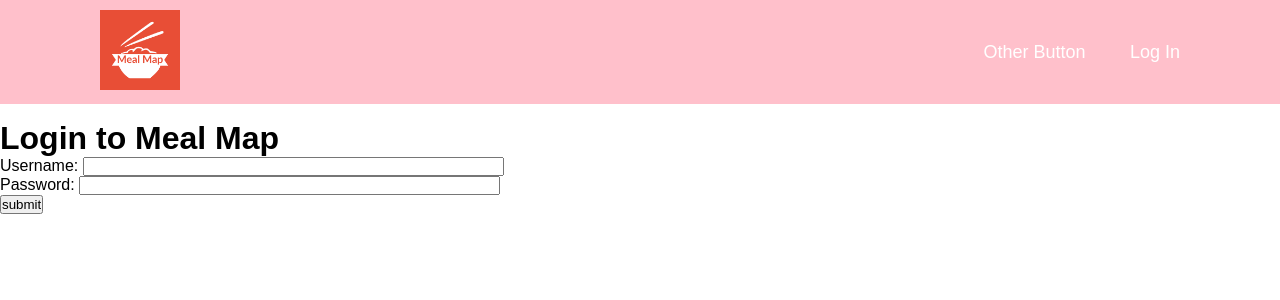
After one commit to SpicyNoodleSoup/meal_map_project, a Django app: page /meal-map/login/ in a window 1280 px wide. The commit adds this page. Shown: the top 300 px of the page. Run offline with Django 3.2, Linux system fonts and the light colour scheme.

Commit message:
added templates and style sheet, also static media

```diff
--- a/meal_map_project/meal_map/urls.py
+++ b/meal_map_project/meal_map/urls.py
@@ -8,4 +8,9 @@ urlpatterns = [
     path('restaurants/', views.RestaurantListView, name='restaurant-list'),
     path('restaurants/<int:pk>/', views.RestaurantDetailView, name='restaurant-detail'),
 
+    path('base/', views.base, name ='base'),
+    path('login/', views.login, name='login'),
+    path('homepage/', views.homepage, name='homepage')
+
+
 ]
--- a/meal_map_project/meal_map/views.py
+++ b/meal_map_project/meal_map/views.py
@@ -16,3 +16,20 @@ class RestaurantDetailView(DetailView):
     model = Restaurant
     template_name = 'restaurants/restaurant_detail.html'  # Adjust path Later
     context_object_name = 'restaurant'
+
+
+
+# Just the base html template, so i can see how it looks when im working on it - Luke
+def base(request):
+
+    response = render(request, 'meal_map/base.html')
+    return response
+
+
+def login(request):
+    response = render(request, 'meal_map/login.html')
+    return response
+
+def homepage(request):
+    response = render(request, 'meal_map/homepage.html')
+    return response
--- /dev/null
+++ b/meal_map_project/static/css/style.css
@@ -0,0 +1,56 @@
+* {
+    margin: 0;
+    padding: 0;
+    box-sizing: border-box;
+    font-family: "Poppins", sans-serif;
+};
+
+body {
+    min-height: 100vh;
+}
+
+.header {
+    position: fixed;
+    top: 0;
+    left: 0;
+    width: 100%;
+    padding: 10px 100px;
+    background: pink;
+    display: flex;
+    justify-content: space-between;
+    align-items: center;
+    z-index: 100;
+}
+
+.navbar a {
+    position: relative;
+    font-size: 18px;
+    color: white;
+    font-weight: 500;
+    text-decoration: none;
+    margin-left: 40px;
+}
+
+.navbar a::before {
+    content: '';
+    position: absolute;
+    top: 100%;
+    left: 0;
+    width: 0;
+    height: 2px;
+    background: white;
+    transition: 0.3s;
+}
+
+.navbar a:hover::before {
+    width: 100%;
+}
+
+.logo img {
+    width: 80px;
+    height: 80px;
+}
+
+.main-content {
+    margin-top: 120px; /* Adjust this value to the height of your header */
+}
--- a/meal_map_project/templates/meal_map/base.html
+++ b/meal_map_project/templates/meal_map/base.html
@@ -1,5 +1,7 @@
 <!-- base.html -->
 <!DOCTYPE html>
+
+{% load staticfiles %}
 <html lang="en">
 <head>
     <meta charset="UTF-8">
@@ -11,17 +13,33 @@
         {% endblock %}
     </title>
     <!-- Link to CSS files -->
+    <link rel="stylesheet" href="{% static 'css/style.css' %}">
     <!-- Link to JS files -->
 </head>
+
 <body>
-    <header>
+    <div>
+    <header class="header">
+        <a href="/meal-map/homepage/" class="logo">
+            <img src="{% static 'images/logo.jpeg' %}" alt="Picture of logo" />
+        </a>
 
+        <nav class="navbar">
+            <a href="#">Other Button</a>
+            <a href="/meal-map/login">Log In</a>
+        </nav>
+    </header>
+    </div>
 
-    </header>
+    <div>
+    <main class="main-content">
+        {% block content %}
+        <!-- This block will be overridden by child templates -->
+        {% endblock %}
+        </div>
 
-    {% block content %}
-    <!-- This block will be overridden by child templates -->
-    {% endblock %}
+    </main>
+    <div>
 
     <footer>
         <!-- Footer content -->
--- /dev/null
+++ b/meal_map_project/templates/meal_map/login.html
@@ -0,0 +1,20 @@
+{% extends 'meal_map/base.html' %}
+{% load staticfiles %}
+
+{% block title %}
+    Login
+{% endblock %}
+
+
+
+{% block content %}
+<h1>Login to Meal Map</h1>
+<form id="login_form" method="post" action="{% url 'meal_map:login' %}">
+    {% csrf_token %}
+    Username: <input type="text" name="username" value="" size="50">
+    <br />
+    Password: <input type="password" name="password" value="" size="50">
+    <br />
+    <input type="submit" value="submit" />
+</form>
+{% endblock %}
```
Also changed, not shown: meal_map_project/templates/meal_map/homepage.html (added, +13 -0 lines), meal_map_project/static/images/logo.jpeg (added).
